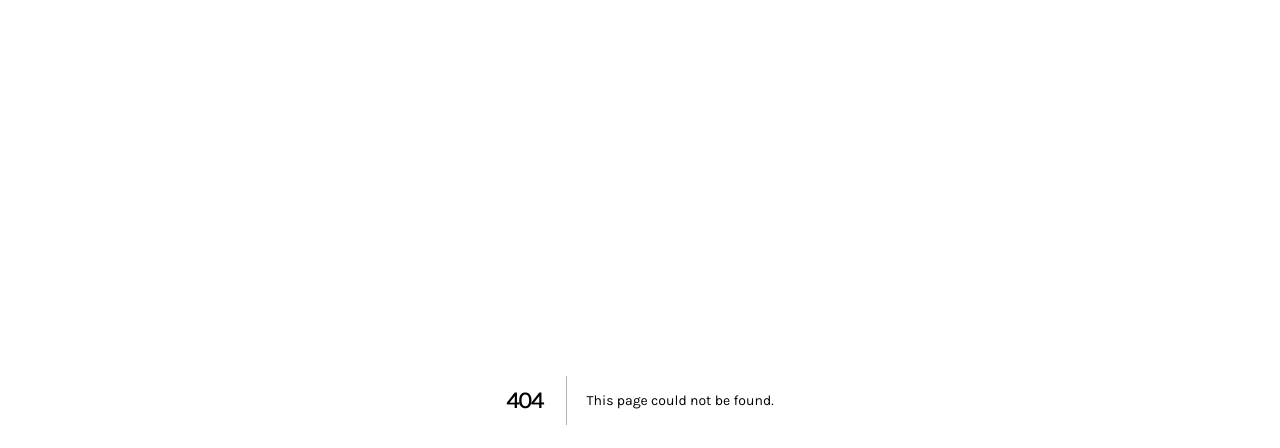
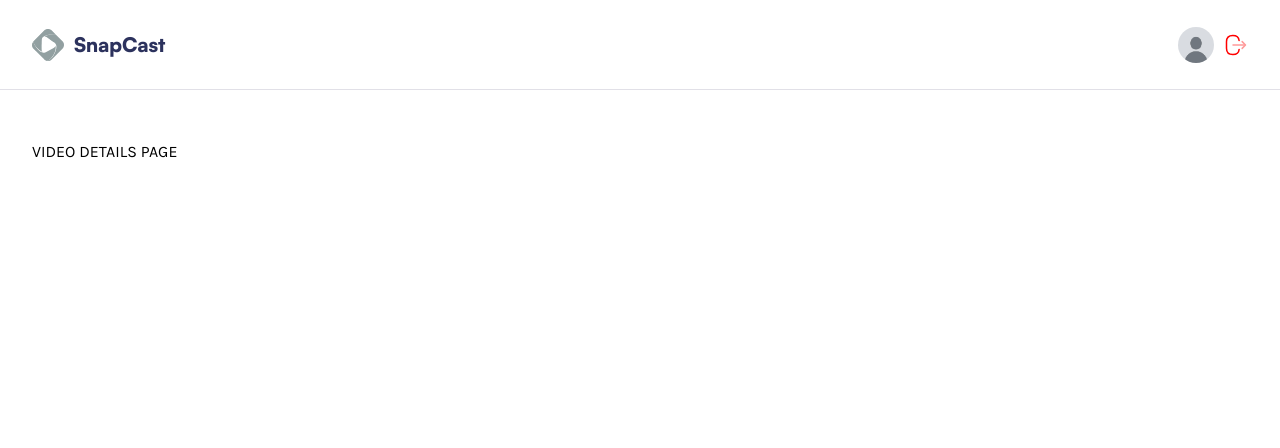
Before and after one commit to ZoirJohn/loom, a Next.js app: page /video/1 in a window 1280 px wide. Before the commit this address had no page. Shown: the top 448 px of the page. Built offline with nearby package versions, Linux system fonts and the light colour scheme.

Commit message:
Add video details page component with basic layout

```diff
--- /dev/null
+++ b/app/(root)/video/[videoId]/page.tsx
@@ -0,0 +1,3 @@
+export default function Page() {
+        return <main className='wrapper page'>VIDEO DETAILS PAGE</main>
+}
```
